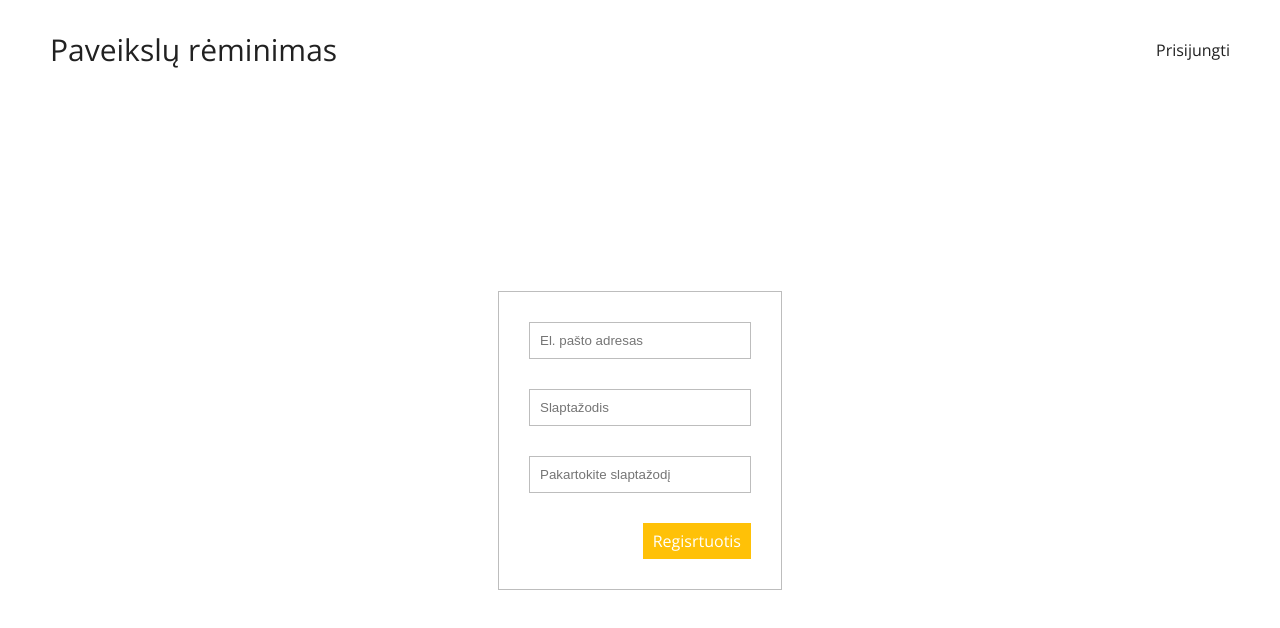
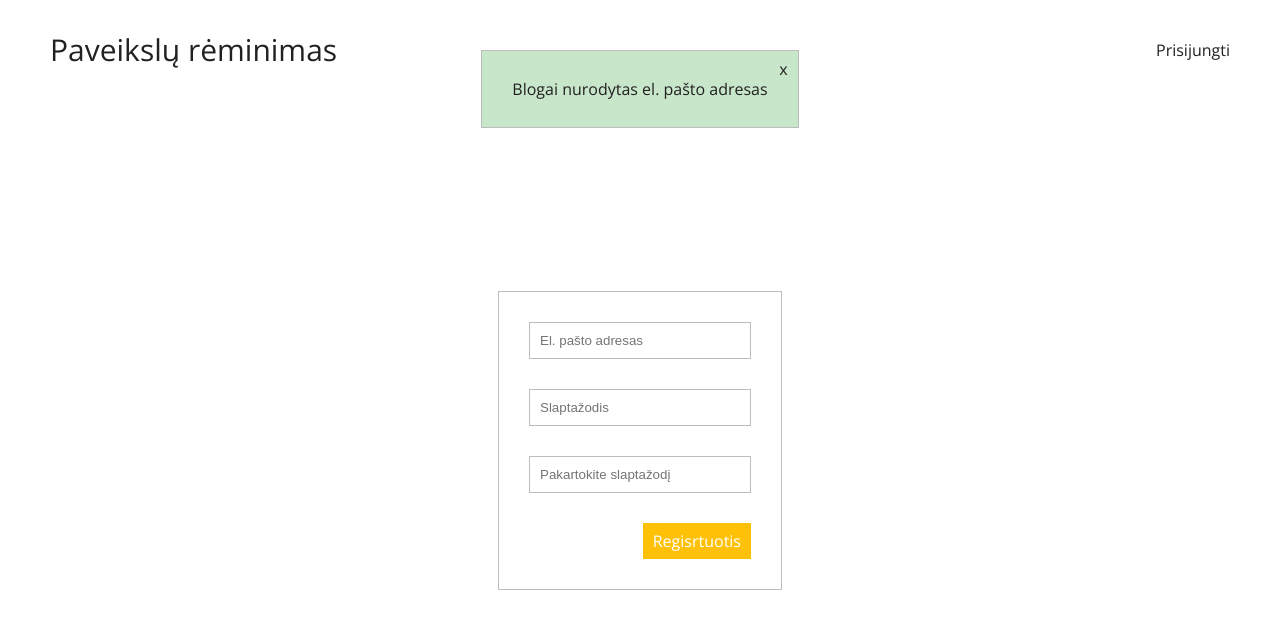
Before and after one commit to Romienas/reminimas, a React (Create React App) app: page /registration in a window 1280 px wide. Shown: the top 628 px of the page. Built offline with nearby package versions, Linux system fonts and the light colour scheme; no server answers.

Commit message:
add info popup component

```diff
--- /dev/null
+++ b/src/components/infoPop.js
@@ -0,0 +1,27 @@
+import React from 'react';
+
+export default class InfoPop extends React.Component {
+    constructor(props){
+        super(props);
+        this.state = {
+            close: true
+        }
+        this.closePop = this.closePop.bind(this);
+    }
+
+    closePop = () => {
+        this.setState({
+            close: false
+        })
+    }
+    render() {
+        return(
+            <div className={this.state.close ? 'info-pop' : 'info-pop--close'}>
+                <div className='info-pop__box'>
+                    <div className='info-pop__box-close' onClick={this.closePop}>x</div>
+                    <div className='info-pop__text'>{this.props.infoText}</div>
+                </div>
+            </div>
+        )
+    }
+}
--- a/src/index.scss
+++ b/src/index.scss
@@ -7,6 +7,7 @@ $mainTextColor: #212121;
 $secodaryTextColor: #757575;
 $accentColor: #FFC107;
 $accentColorHover: rgb(245, 184, 3);
+$lightPrimaryColor: #C8E6C9;
 // COLORS END
 
 html, body, div, span, applet, object, iframe,
@@ -129,6 +130,43 @@ h2 {
 .popup__text {
 	color: $secodaryTextColor;
 }
+
+.info-pop {
+	position: absolute;
+	left: 0;
+	top:0;
+	right: 0;
+}
+
+.info-pop--close {
+	display: none;
+}
+
+@keyframes box-in {
+	from {margin-top: 0; opacity: 0;}
+	to {margin-top: 50px; opacity: 1;}
+}
+.info-pop__box {
+	margin: 50px auto;
+	width: fit-content;
+	border: 1px solid $borderColor;
+	background-color: $lightPrimaryColor;
+	animation-name: box-in;
+	animation-duration: 1s;
+	z-index: 10;
+}
+
+.info-pop__box-close {
+	position: relative;
+	float: right;
+	right: 10px;
+	top: 10px;
+	cursor: pointer;
+}
+
+.info-pop__text {
+	padding: 30px;
+}
 // COMPONENT END
 
 .header {
--- a/src/routes/registration.js
+++ b/src/routes/registration.js
@@ -2,6 +2,7 @@ import React from 'react';
 import Header from '../modules/header';
 import Input from '../components/inputs/input';
 import Button from '../components/button';
+import InfoPop from '../components/infoPop';
 import '../firebase';
 import * as firebase from 'firebase';
 
@@ -11,7 +12,8 @@ export default class Registration extends React.Component {
         this.state = {
             email: '',
             password: '',
-            secondPassword: ''
+            secondPassword: '',
+            falseEmail: true
         }
 
         this.getEmail = this.getEmail.bind(this);
@@ -56,6 +58,7 @@ export default class Registration extends React.Component {
     render() {
         return(
             <div>
+                {this.state.falseEmail === true ? <InfoPop infoText='Blogai nurodytas el. pašto adresas' /> : null}
                 <Header />
                 <div className='registration'>
                     <div className='registration__box'>
```
